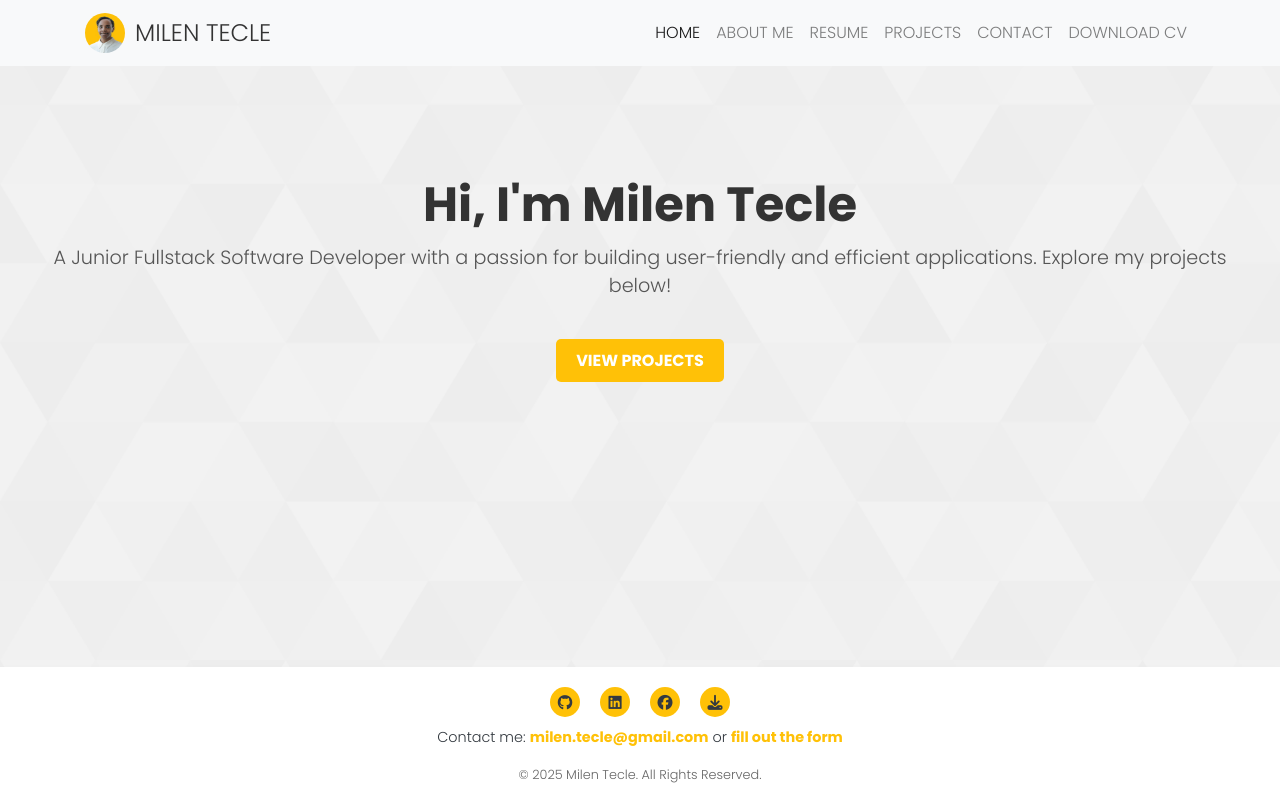
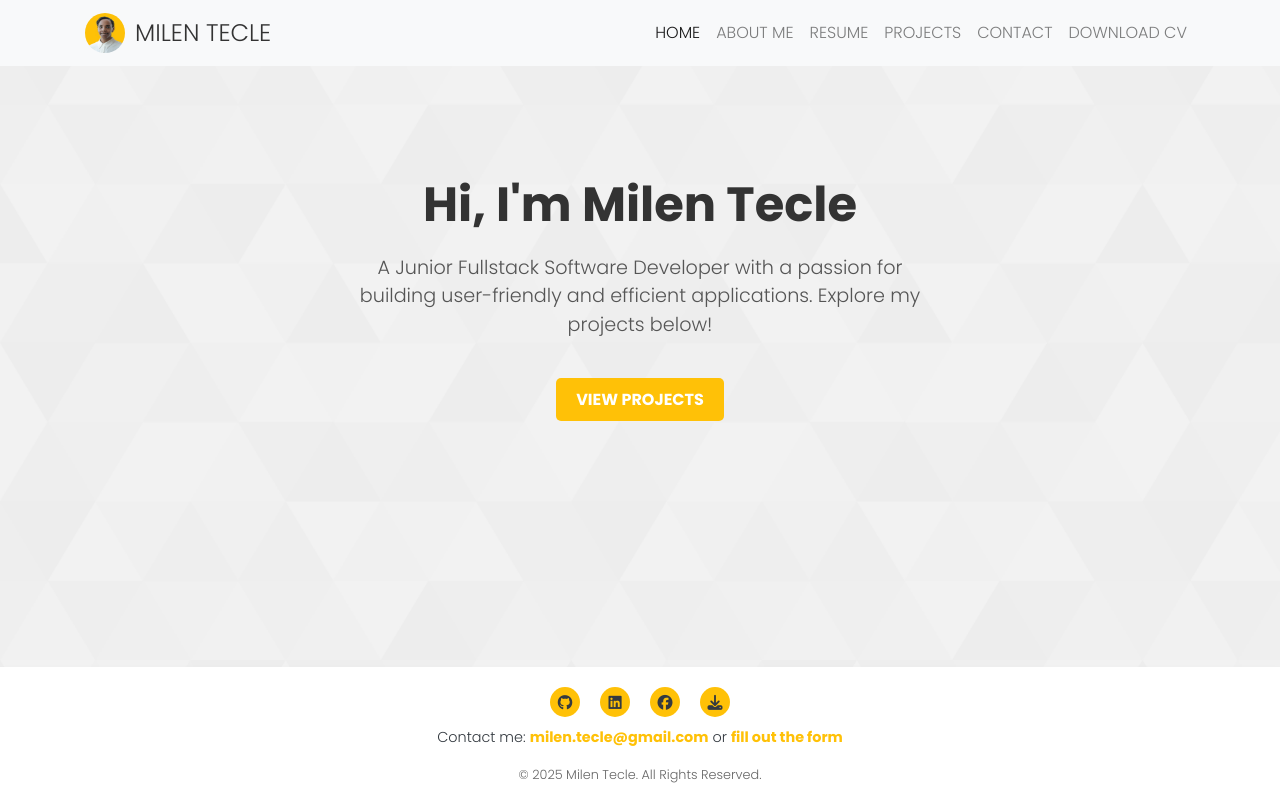
Before and after one commit to MilenTecle/portfolio, a React (Create React App) app: page / in a window 1280 px wide. Built offline with nearby package versions, Linux system fonts and the light colour scheme.

Commit message:
adjust hero text with a max-width

```diff
--- a/src/styles/Home.module.css
+++ b/src/styles/Home.module.css
@@ -33,9 +33,11 @@
 
   .heroSubtitle {
     font-size: 1.2rem;
-    margin: 10px 0 20px;
+    margin: 20px auto;
     color: #555;
     animation: fadeIn 2s ease-in-out;
+    max-width: 600px;
+
   }
 
   .btnPrimary {
```
